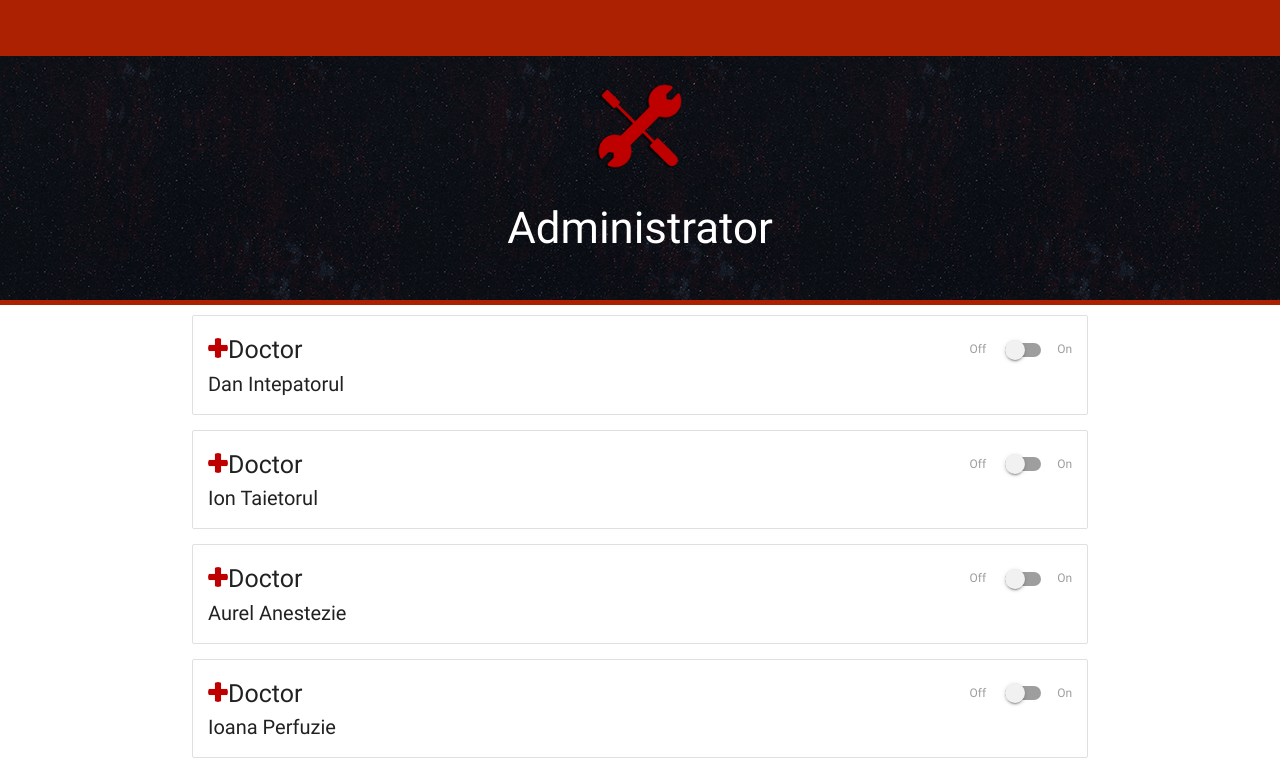
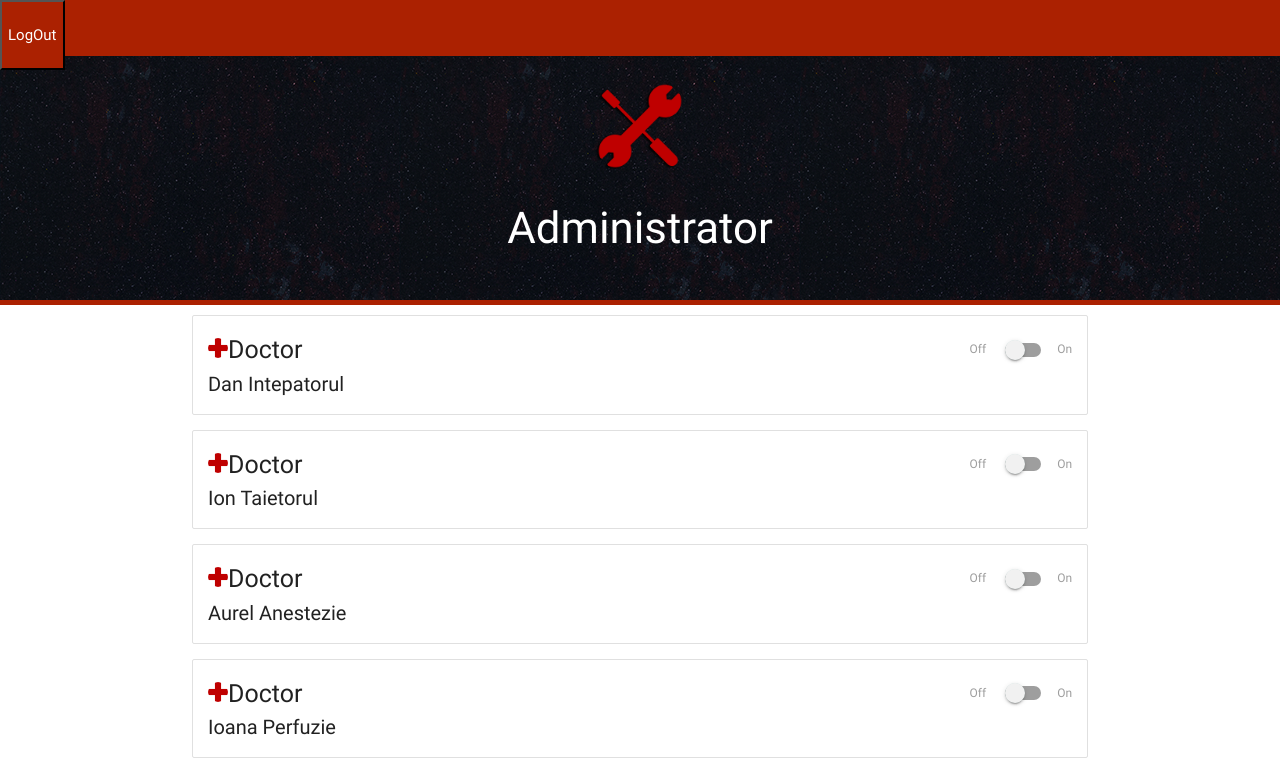
Before and after one commit to cochiletSerban/drop-of-life, an Angular app: page /admin-profile in a window 1280 px wide. Shown: the top 771 px of the page. Built offline with nearby package versions, Linux system fonts and the light colour scheme; what angular2-fontawesome, angular2-materialize would draw is missing.

Commit message:
added nav bar on components

```diff
--- a/src/app/admin-profile/admin-profile.component.html
+++ b/src/app/admin-profile/admin-profile.component.html
@@ -1,4 +1,4 @@
-<nav></nav>
+<app-nav-bar></app-nav-bar>
 
 <div class="header">
   <div class="row">
--- a/src/app/app.module.ts
+++ b/src/app/app.module.ts
@@ -20,6 +20,7 @@ import { AvaibleDonationsForUserComponent } from './avaible-donations-for-user/a
 import { CreateDonationRequestComponent } from './create-donation-request/create-donation-request.component';
 import { AuthInterceptor } from './interceptor';
 import { AdminProfileComponent } from './admin-profile/admin-profile.component';
+import { NavBarComponent } from './nav-bar/nav-bar.component';
 
 const appRoutes: Routes = [
   { path: '', component: LandingPageComponent },
@@ -41,7 +42,8 @@ const appRoutes: Routes = [
     DoctorProfileComponent,
     AvaibleDonationsForUserComponent,
     CreateDonationRequestComponent,
-    AdminProfileComponent
+    AdminProfileComponent,
+    NavBarComponent
   ],
   imports: [
     MaterializeModule,
--- a/src/app/doctor-profile/doctor-profile.component.html
+++ b/src/app/doctor-profile/doctor-profile.component.html
@@ -1,4 +1,4 @@
-<nav></nav>
+<app-nav-bar></app-nav-bar>
 
 <div class="header">
 
--- /dev/null
+++ b/src/app/nav-bar/nav-bar.component.html
@@ -0,0 +1 @@
+<nav><button (click)="logout()" >LogOut</button></nav>
--- /dev/null
+++ b/src/app/nav-bar/nav-bar.component.ts
@@ -0,0 +1,20 @@
+import { Component, OnInit } from '@angular/core';
+import { AuthService } from '../services/auth.service';
+
+@Component({
+  selector: 'app-nav-bar',
+  templateUrl: './nav-bar.component.html',
+  styleUrls: ['./nav-bar.component.scss']
+})
+export class NavBarComponent implements OnInit {
+
+  constructor(private auth: AuthService) { }
+
+  ngOnInit() {
+  }
+
+  logout() {
+    this.auth.logout();
+  }
+
+}
--- a/src/app/user-profile/user-profile.component.html
+++ b/src/app/user-profile/user-profile.component.html
@@ -1,4 +1,4 @@
-<nav></nav>
+<app-nav-bar></app-nav-bar>
 
 <div class="header">
 
```
Also changed, not shown: src/app/nav-bar/nav-bar.component.scss (added), 1 other file (tests, documents, lock files or other folders).
